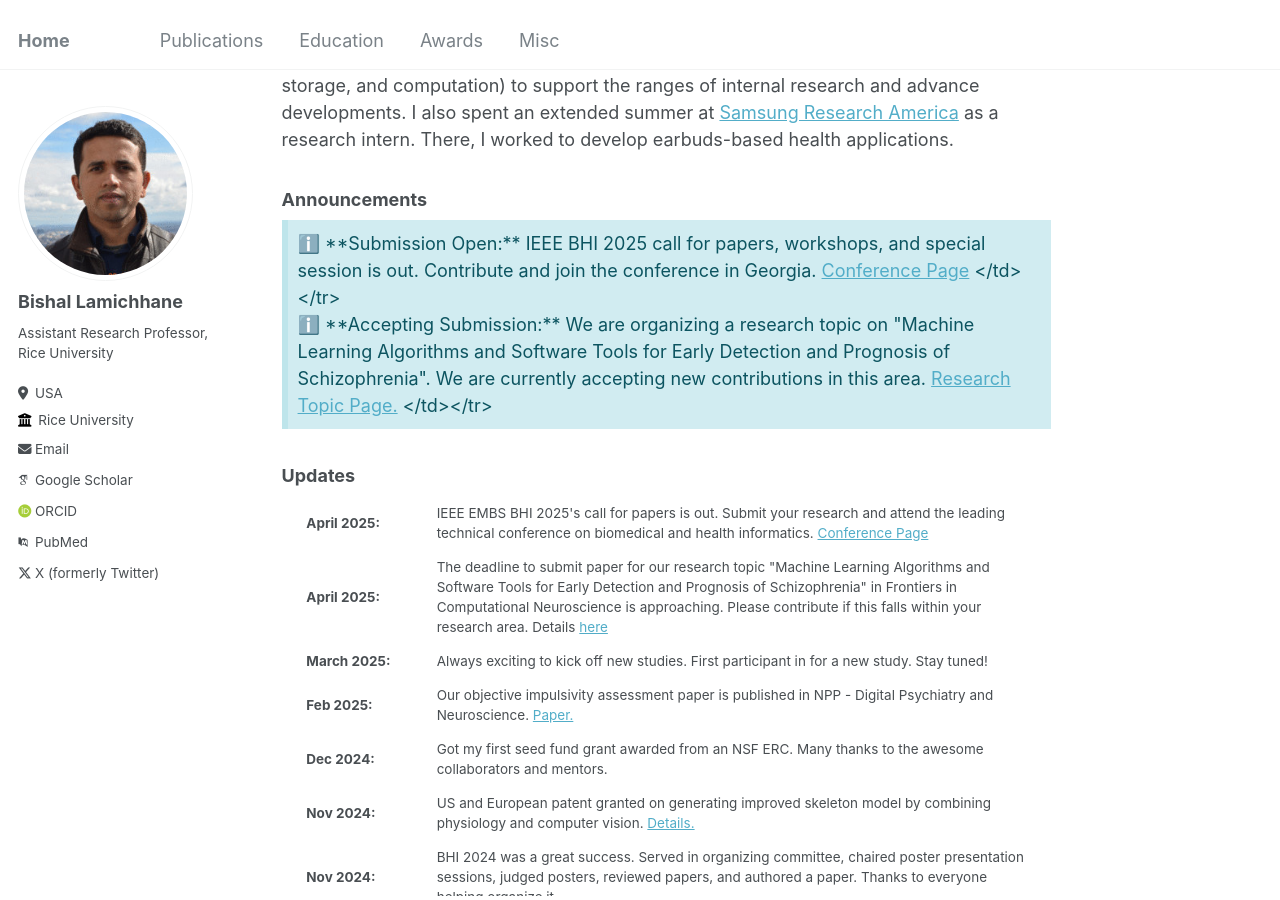
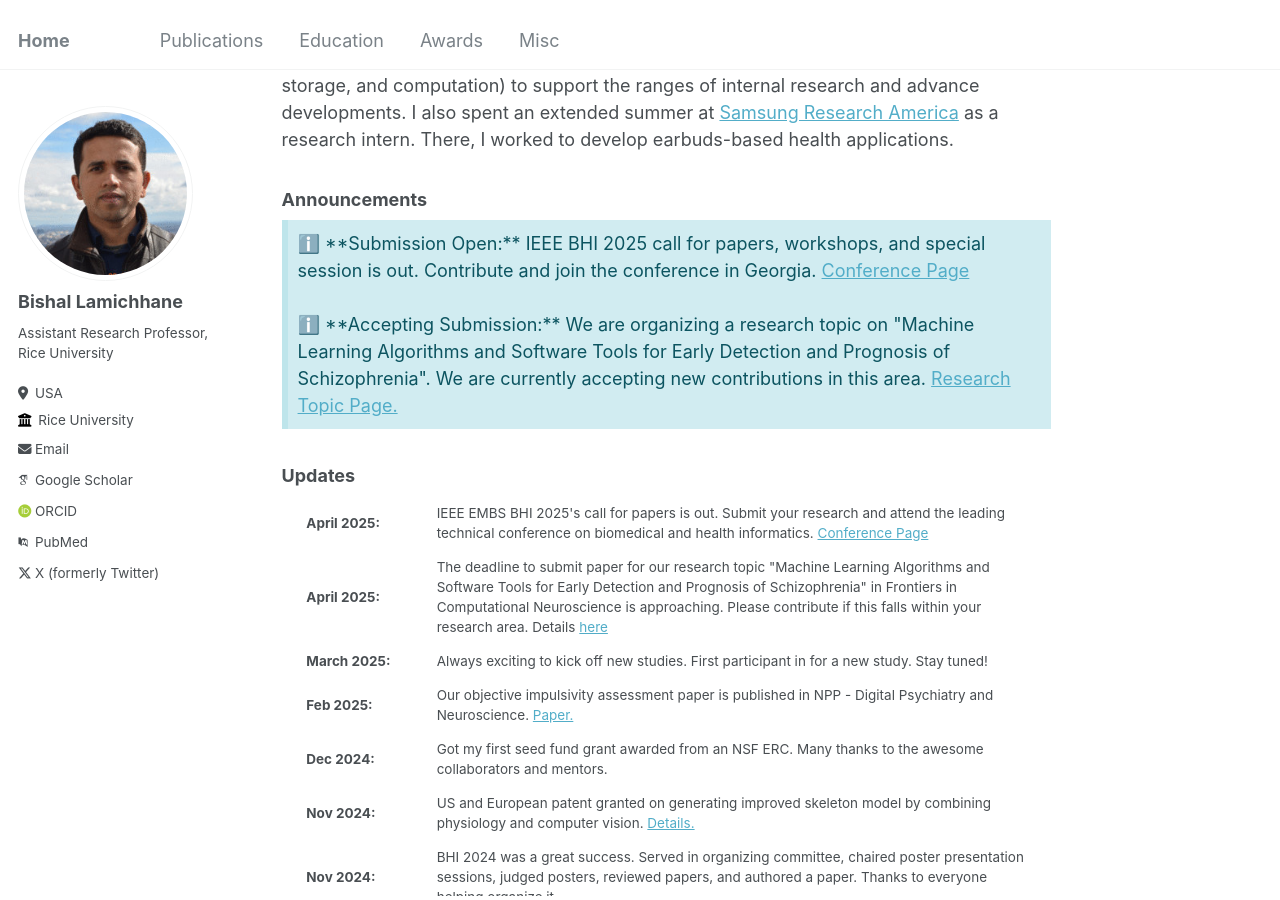
Before and after one commit to lbishal/lbishal.github.io, a Jekyll site: the page built from _pages/about.md, in a window 1280 px wide and 900 px high, scrolled down 478 px. Built offline with Jekyll 4.4.1, drawn with Linux system fonts in a browser that asks for light colours; some web fonts are replaced.

Commit message:
Added announcements

```diff
--- a/_pages/about.md
+++ b/_pages/about.md
@@ -16,8 +16,8 @@ In the past, I have worked as a research scientist at the [Philps Research](http
 ### Announcements
 
 <div style="background-color: #d1ecf1; color: #0c5460; padding: 10px; border-left: 6px solid #bee5eb; margin: 10px 0;">
-  ℹ️ **Submission Open:** IEEE BHI 2025 call for papers, workshops, and special session is out. Contribute and join the conference in Georgia. <a href="https://bhi.embs.org/2025/">Conference Page</a> </td></tr><br>
-  ℹ️ **Accepting Submission:** We are organizing a research topic on "Machine Learning Algorithms and Software Tools for Early Detection and Prognosis of Schizophrenia". We are currently accepting new contributions in this area. <a href="https://www.frontiersin.org/research-topics/67505/machine-learning-algorithms-and-software-tools-for-early-detection-and-prognosis-of-schizophrenia">Research Topic Page.</a> </td></tr>
+  ℹ️ **Submission Open:** IEEE BHI 2025 call for papers, workshops, and special session is out. Contribute and join the conference in Georgia. <a href="https://bhi.embs.org/2025/">Conference Page</a> <br><br>
+  ℹ️ **Accepting Submission:** We are organizing a research topic on "Machine Learning Algorithms and Software Tools for Early Detection and Prognosis of Schizophrenia". We are currently accepting new contributions in this area. <a href="https://www.frontiersin.org/research-topics/67505/machine-learning-algorithms-and-software-tools-for-early-detection-and-prognosis-of-schizophrenia">Research Topic Page.</a>
 
 </div>
 
```
